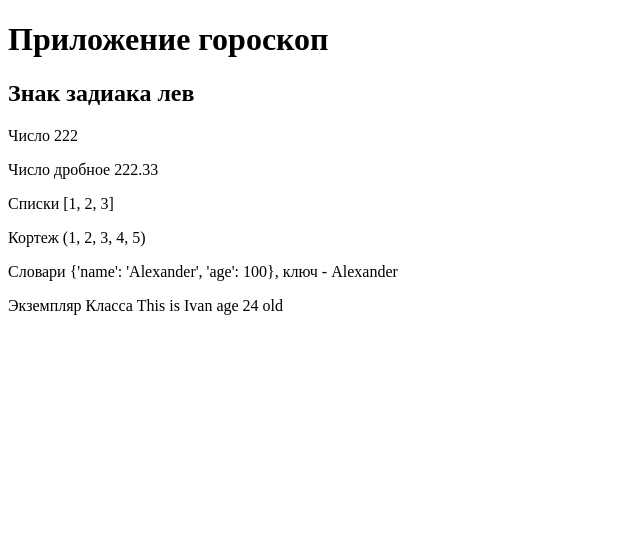
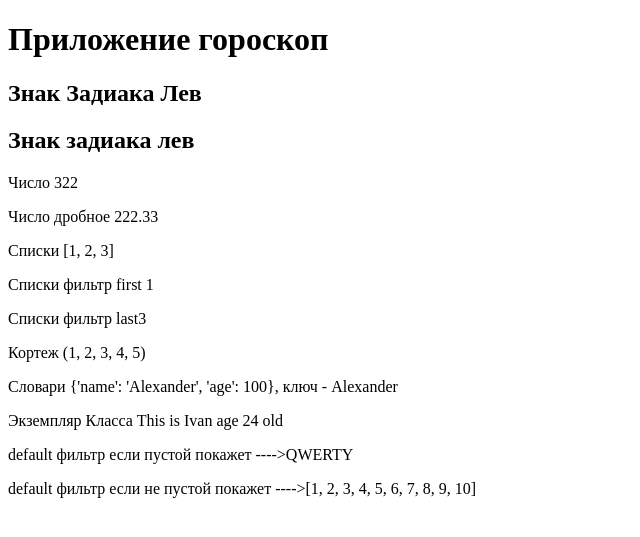
Before and after one commit to RustamKeneev/block_django_example, a Django app: page /horoscope/leo/ in a window 1280 px wide. Shown: the top 537 px of the page, without its empty margins (0-640 px from the left). Run offline with Django 4.2, Linux system fonts and the light colour scheme.

Commit message:
Filters in Django templates. Django filters

```diff
--- a/horoscope/templates/horoscope/info_zodiac.html
+++ b/horoscope/templates/horoscope/info_zodiac.html
@@ -2,18 +2,23 @@
 <html lang="en">
 <head>
     <meta charset="UTF-8">
-    <title>Гороскоп для {{ sign_zodiac }}</title>
+    <title>Гороскоп для {{ sign_zodiac|capfirst }}</title>
 </head>
 <body>
     <h1>Приложение гороскоп</h1>
-    <h2>{{ description_zodiac }}</h2>
-    <p>Число {{ my_integer }}</p>
+    <h2>{{ description_zodiac|title }}</h2>
+    <h2>{{ description_zodiac|safe }}</h2>
+    <p>Число {{ my_integer|add:'100' }}</p>
     <p>Число дробное {{ my_float }}</p>
     <p>Списки {{ my_list }}</p>
+    <p>Списки фильтр first {{ my_list|first }}</p>
+    <p>Списки фильтр last{{ my_list|last }}</p>
     <p>Кортеж {{ my_tuple }}</p>
     <p>Словари {{ my_dictionary }}, ключ - {{ my_dictionary.name }}</p>
     <p>Экземпляр Класса {{ my_class }}
 {#        {{ my_class.age }}#}
     </p>
+    <p>default фильтр если пустой покажет ---->{{ value|default:"QWERTY" }}</p>
+    <p>default фильтр если не пустой покажет ---->{{ value1|default:"QWERTY" }}</p>
 </body>
 </html>
--- a/horoscope/views.py
+++ b/horoscope/views.py
@@ -8,7 +8,7 @@ zodiac_dictionary = {
     'leo': 'Знак задиака лев',
     'aries': 'Знак задиака aries',
     'scorpio': 'Знак задиака Скорпион',
-    'vodoley': 'Знак задиака Водолей',
+    'vodoley': 'Знак задиака <i>Водолей</i>',
     'sagittarius': 'Знак задиака sagittarius',
     'taurus': 'Знак задиака taurus',
     'virgo': 'Знак задиака virgo',
@@ -63,13 +63,15 @@ def get_info_about_sign_zodiac(request, sign_zodiac: str):
     description = zodiac_dictionary.get(sign_zodiac)
     data = {
         'description_zodiac': description,
-        'sign_zodiac': sign_zodiac.title(),
+        'sign_zodiac': sign_zodiac,
         'my_integer': 222,
         'my_float': 222.33,
         'my_list': [1, 2, 3],
         'my_tuple': (1, 2, 3, 4, 5),
         'my_dictionary': {'name': 'Alexander', 'age': 100},
         'my_class': Person('Ivan', 24),
+        'value': [],
+        'value1': [1,2,3,4,5,6,7,8,9,10],
 
     }
     return render(request, 'horoscope/info_zodiac.html', context=data)
```
